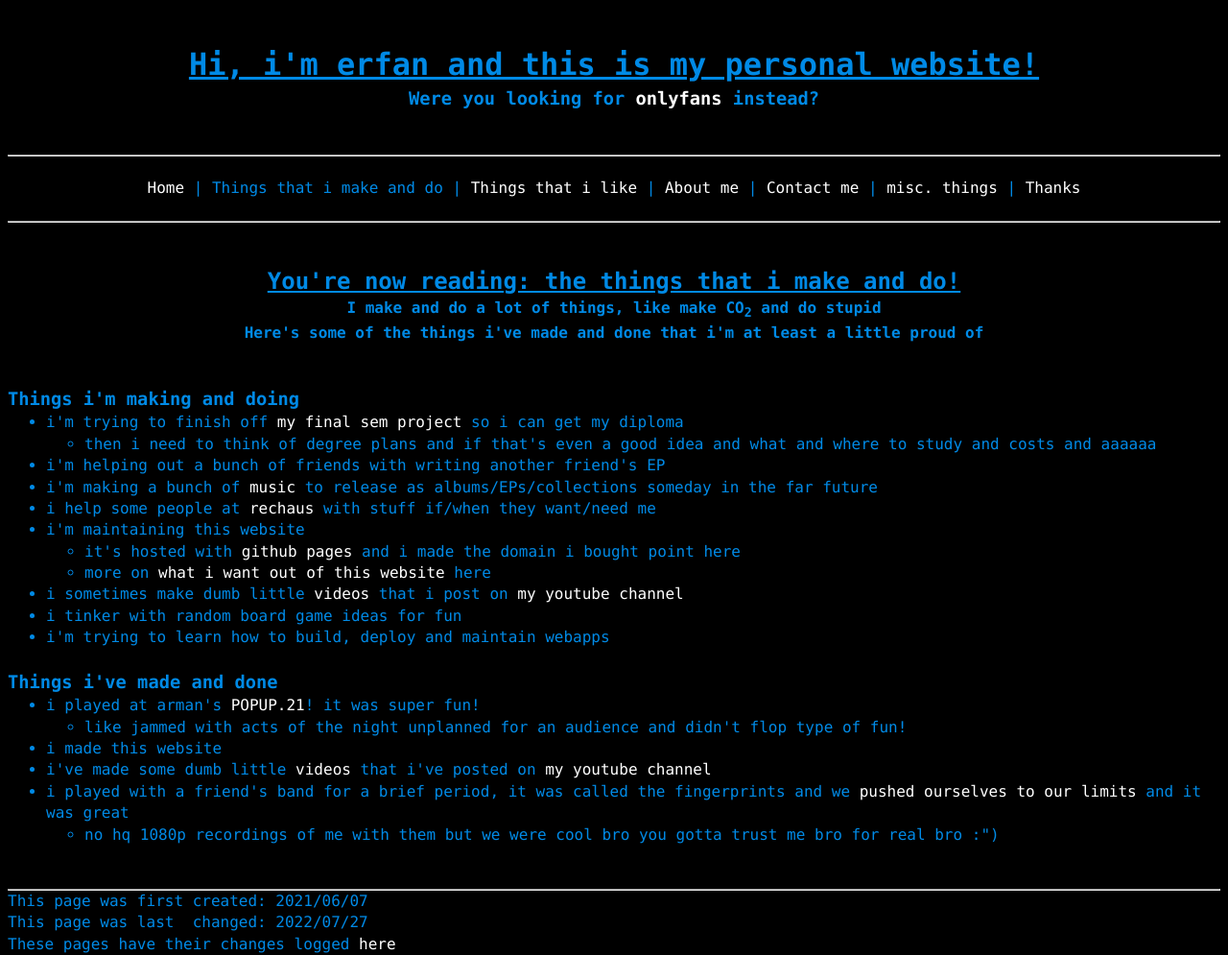
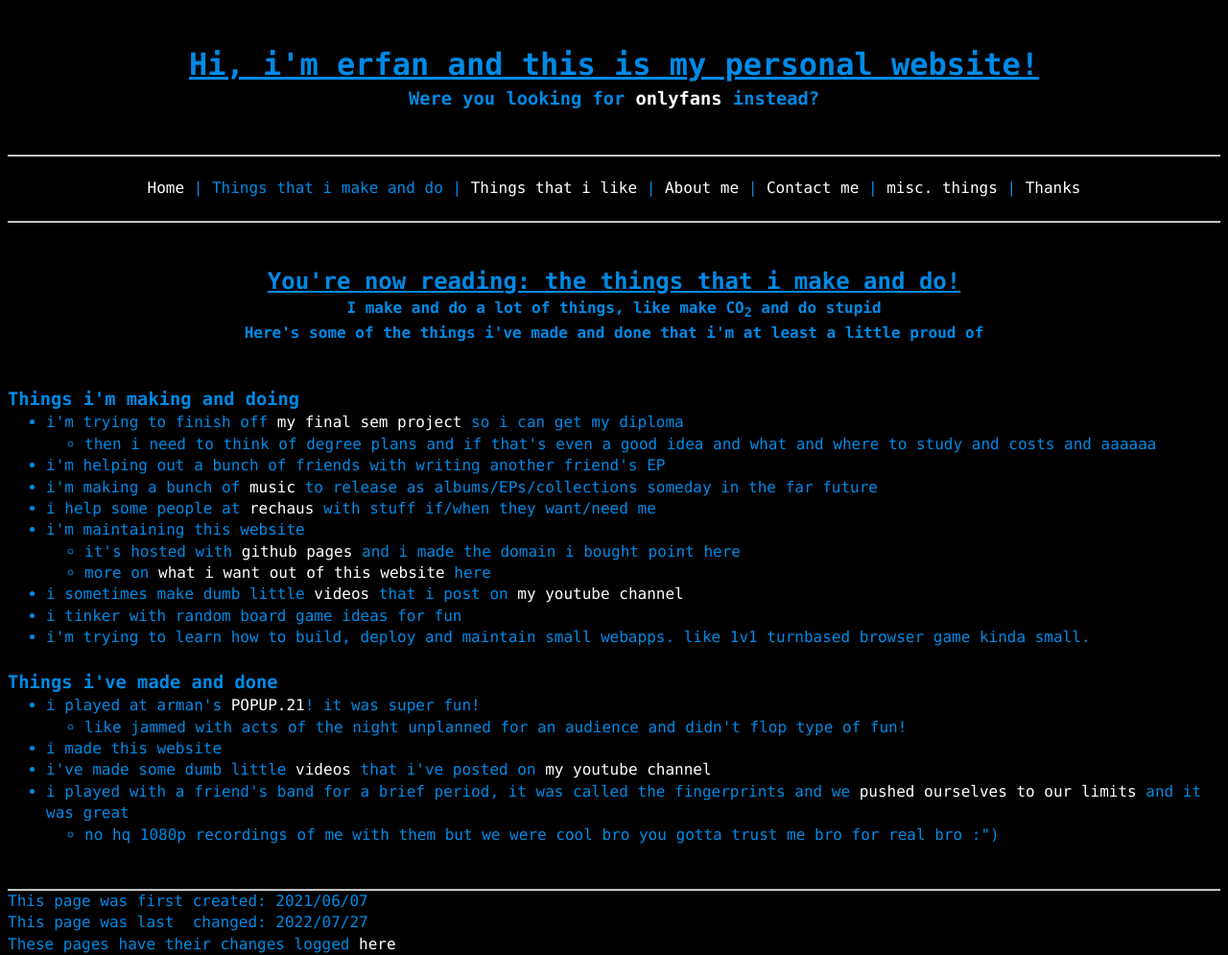
Before and after one commit to a-erfan-aa/a-erfan-aa.github.io, a Jekyll site: the page built from things-i-make.html, in a window 1280 px wide. Shown: the whole page at 96% size. Built offline with Jekyll 4.4.1, drawn with Linux system fonts in a browser that asks for light colours.

Commit message:
Add context about how small a small webapp is in things-i-make.html

```diff
--- a/things-i-make.html
+++ b/things-i-make.html
@@ -35,7 +35,7 @@ lastChanged: 2022/07/27
 		</li>
 		<li>i sometimes make dumb little <a href="/things-i-make/videos">videos</a> that i post on <a href="https://www.youtube.com/channel/UC6WnCo8jywKuWI9Vne7Uq_A">my youtube channel</a></li>
 		<li>i tinker with random board game ideas for fun</li>
-		<li>i'm trying to learn how to build, deploy and maintain webapps</li>
+		<li>i'm trying to learn how to build, deploy and maintain small webapps. like 1v1 turnbased browser game kinda small.</li>
 	</ul>
 </div>
 
```
